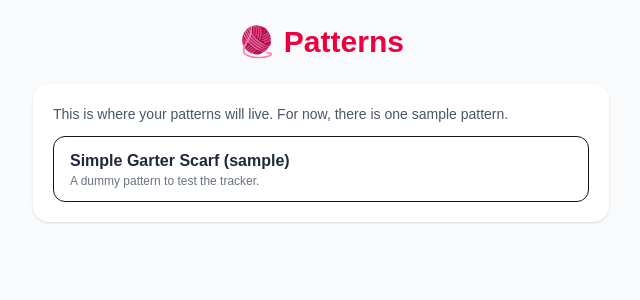
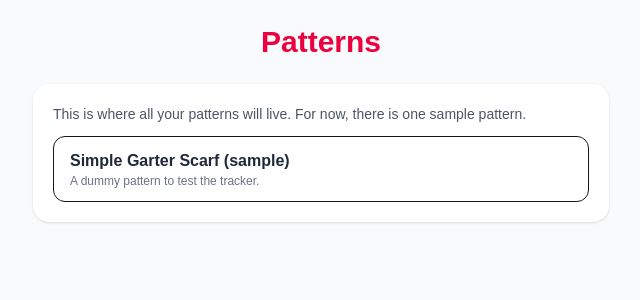
Before and after one commit to meti-guda/knit-forge, a Next.js app in the folder knit-forge/: page /patterns in a window 1280 px wide. Shown: the top 300 px of the page, without its empty margins (319-959 px from the left). Built offline with nearby package versions, Linux system fonts and the light colour scheme.

Commit message:
feat(mod-3): update PatternsPage UI and enhance sample pattern styling

```diff
--- a/knit-forge/app/patterns/page.tsx
+++ b/knit-forge/app/patterns/page.tsx
@@ -4,18 +4,18 @@ export default function PatternsPage() {
      return (
           <main className="min-h-screen bg-gray-50 p-6">
                <h1 className="text-3xl font-bold text-center mb-6 text-rose-600">
-                    🧶 Patterns
+                    Patterns
                </h1>
 
                <div className="max-w-xl mx-auto bg-white rounded-2xl shadow p-5">
                     <p className="text-sm text-gray-600 mb-3">
-                         This is where your patterns will live. For now, there is one sample pattern.
+                         This is where all your patterns will live. For now, there is one sample pattern.
                     </p>
                     <ul className="space-y-2">
                          <li>
                               <Link
                                    href="/patterns/sample"
-                                   className="block px-4 py-3 rounded-xl border hover:bg-rose-50"
+                                   className="block px-4 py-3 rounded-xl border hover:bg-rose-50 hover:border-rose-200"
                               >
                                    <span className="font-semibold text-gray-800">
                                         Simple Garter Scarf (sample)
--- a/knit-forge/app/patterns/sample/page.tsx
+++ b/knit-forge/app/patterns/sample/page.tsx
@@ -171,7 +171,7 @@ export default function SamplePatternPage() {
                          ← Back to patterns
                     </Link>
 
-                    <div className="bg-white rounded-2xl  shadow-md shadow-rose-300 p-5">
+                    <div className="bg-white rounded-2xl  shadow-md shadow-rose-200 p-5">
                          <div className="flex justify-between items-start">
                               <div>
                                    <h1 className="text-2xl font-bold text-rose-600">{PATTERN.title}</h1>
```
